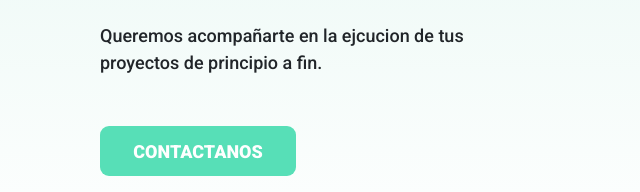
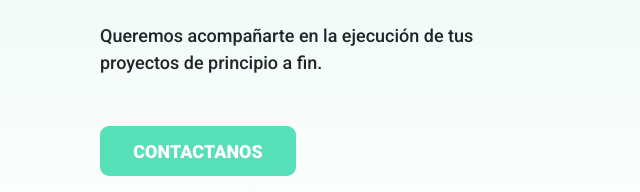
Before and after one commit to somosFlipa/go, a website: page index.html in a window 1280 px wide. Shown: the part 552-744 px from the top of the page, 0-640 px from the left. Drawn offline with nearby package versions, Linux system fonts and the light colour scheme.

Commit message:
correcion

```diff
--- a/index.html
+++ b/index.html
@@ -41,7 +41,7 @@
                     <small>Hola, bienvenidos</small>
                     <h1>Socios tecnológicos</h1>
                     <h2>de tu desarrollo</h2>
-                    <p>Queremos acompañarte en la ejcucion de tus proyectos de principio a fin.</p>
+                    <p>Queremos acompañarte en la ejecución de tus proyectos de principio a fin.</p>
                     <button>CONTACTANOS</button>
                 </div>
                 <div class="col-lg-6 imagenes desktop">
```
